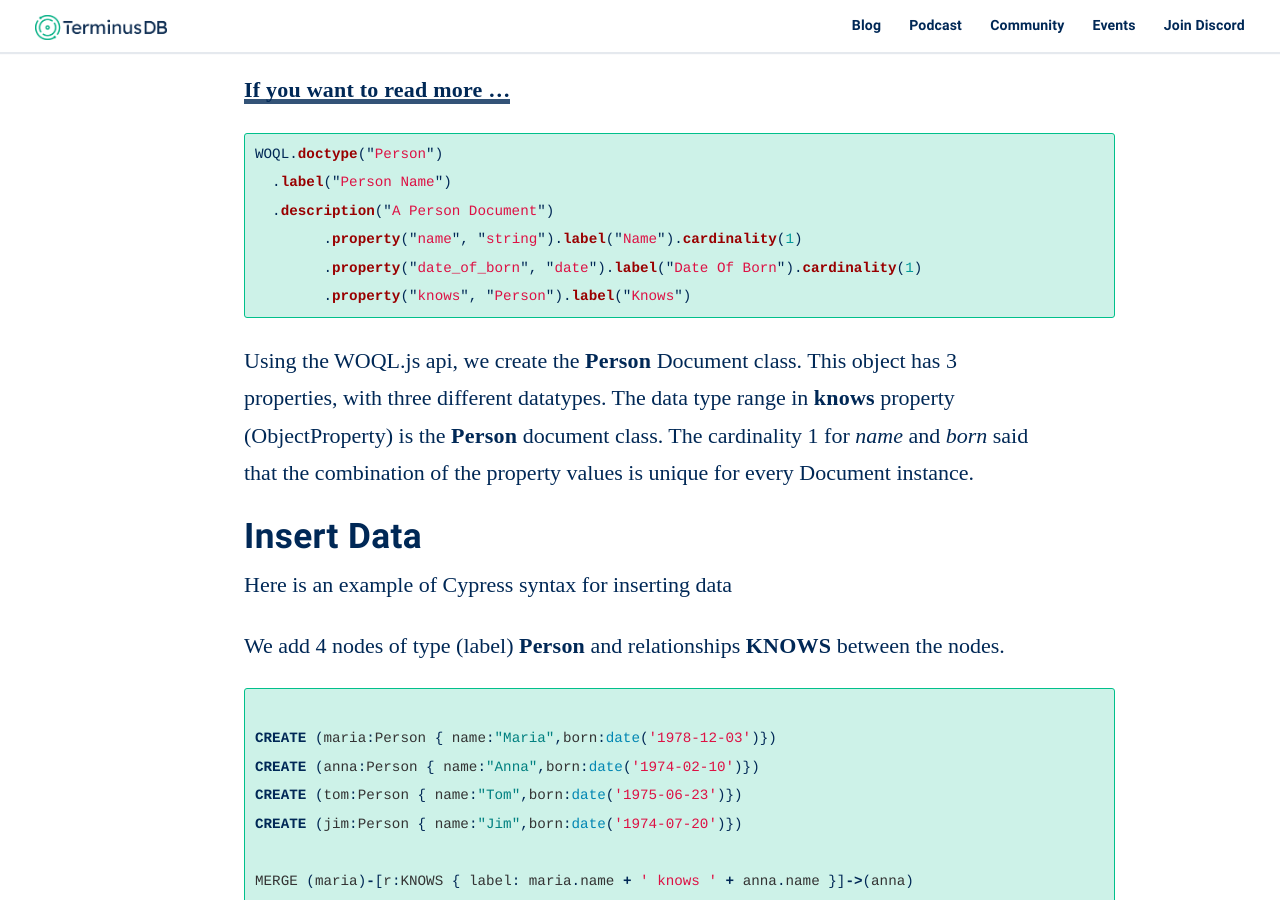
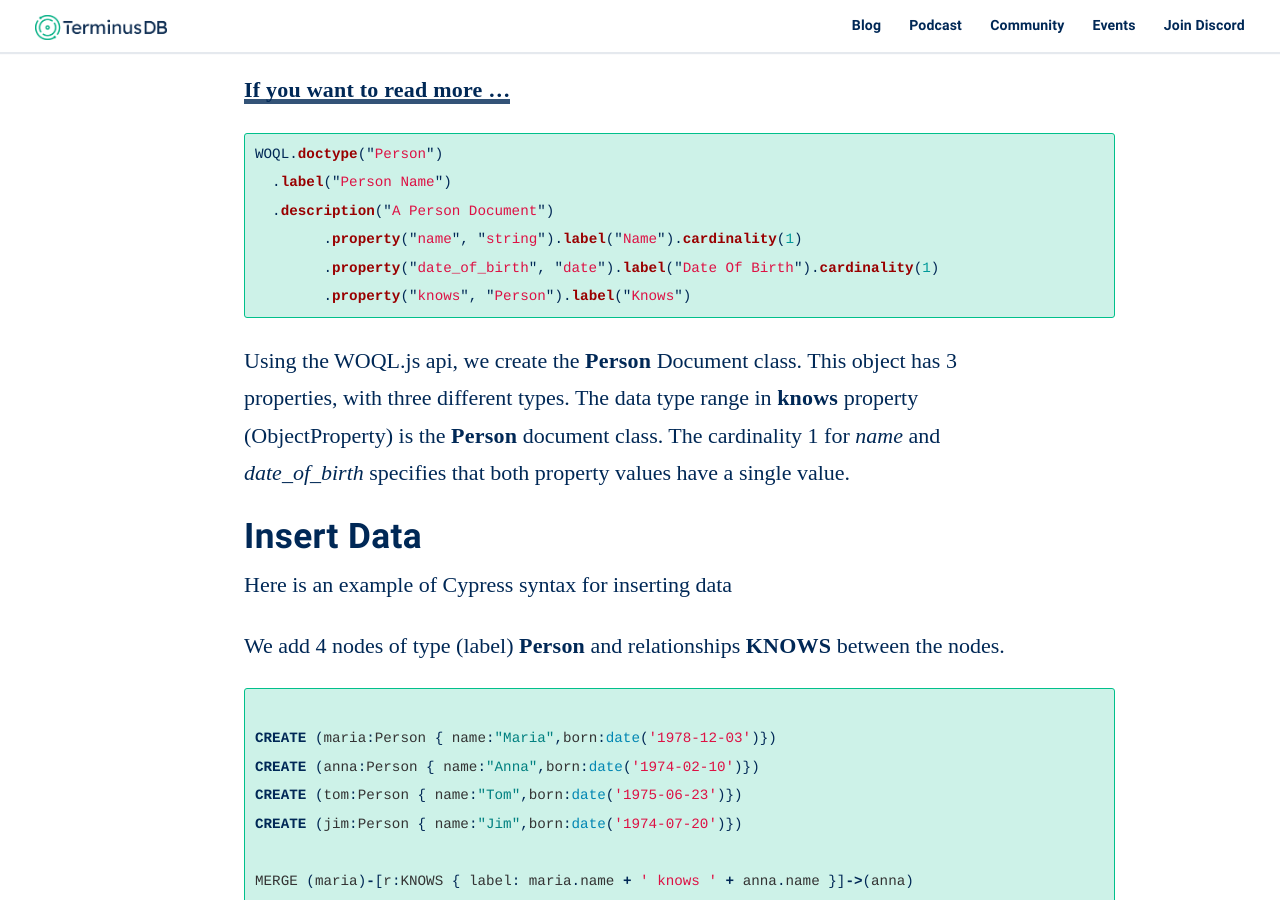
Before and after one commit to terminusdb/terminusdb-blog, a Jekyll site: the page built from _posts/2020-09-24-graph-databases-terminusdb-vs-neo4j.md, in a window 1280 px wide and 900 px high, scrolled down 4987 px. Built offline with Jekyll 4.4.1, drawn with Linux system fonts in a browser that asks for light colours; some web fonts are replaced; comment, search, counter and statistics services are not loaded; some of the changed text lies outside the part shown.

Commit message:
Fixed some text, changed city_of_born -> city_of_birth and same for date_of_born

````diff
--- a/_posts/2020-09-24-graph-databases-terminusdb-vs-neo4j.md
+++ b/_posts/2020-09-24-graph-databases-terminusdb-vs-neo4j.md
@@ -88,11 +88,11 @@
   .label("Person Name")
   .description("A Person Document")
 	.property("name", "string").label("Name").cardinality(1)
-	.property("date_of_born", "date").label("Date Of Born").cardinality(1)
+	.property("date_of_birth", "date").label("Date Of Birth").cardinality(1)
 	.property("knows", "Person").label("Knows")
 ```
 
-Using the WOQL.js api, we create the **Person** Document class. This object has 3 properties, with three different datatypes. The data type range in **knows** property (ObjectProperty) is the **Person** document class. The cardinality 1 for *name* and *born* said that the combination of the property values is unique for every Document instance.
+Using the WOQL.js api, we create the **Person** Document class. This object has 3 properties, with three different types. The data type range in **knows** property (ObjectProperty) is the **Person** document class. The cardinality 1 for *name* and *date_of_birth* specifies that both property values have a single value.
 
 ## Insert Data
 
@@ -119,7 +119,7 @@
 
 Let's see how we add documents and relationships with TerminusDB - queries are accessible in a very easy way with JavaScript using the woql.js layer.
 
-We create **Person** documents and we link this Documents using the property **"knows"** property in **Person** document. Our relationships link between documents has been created.
+We create **Person** documents and we link them using the **"knows"** property in **Person** document. Our relationships between documents have been created.
 
 ```js
 and(
@@ -129,22 +129,22 @@
   idgen("doc:Person",["Jim","1974-07-20"],"v:Jim"),
 
   insert("v:Maria", "Person").label("Maria")
-  .property("date_of_born", literal("1978-12-03",'date'))
+  .property("date_of_birth", literal("1978-12-03",'date'))
   .property("name", "Maria")
   .property("knows", "v:Anna"),
 
   insert("v:Anna", "Person").label("Anna")
-  .property("date_of_born", literal("1974-02-10",'date'))
+  .property("date_of_birth", literal("1974-02-10",'date'))
   .property("name", "Anna")
   .property("knows", "v:Tom"),
 
   insert("v:Tom", "Person").label("Tom")
-  .property("date_of_born", literal("1975-06-23",'date'))
+  .property("date_of_birth", literal("1975-06-23",'date'))
   .property("name", "Tom")
   .property("knows", "v:Maria"),
 
   insert("v:Jim", "Person").label("Jim")
-  .property("date_of_born", literal("1974-07-20",'date'))
+  .property("date_of_birth", literal("1974-07-20",'date'))
   .property("name", "Jim")
   .property("knows", "v:Tom")
 )
@@ -153,7 +153,7 @@
 
 ## Add a new node type and relationship
 
-In Neo4j we add a node with the label **City**, a new constaint and we connect our nodes **Person** and **City** with **CITY_OF_BORN** relationship
+In Neo4j we add a node with the label **City**, a new constaint and we connect our nodes **Person** and **City** with **CITY_OF_BIRTH** relationship
 
 ```sql
 CREATE(dublin:City { name:"Dublin"})
@@ -162,7 +162,7 @@
 
 MATCH (a:Person),(b:City)
 WHERE b.name = 'Dublin'
-MERGE (a)-[r:CITY_OF_BORN { label: a.name + ' born in ' + b.name }]->(b)
+MERGE (a)-[r:CITY_OF_BIRTH { label: a.name + ' born in ' + b.name }]->(b)
 RETURN type(r), r.label
 
 ```
@@ -173,11 +173,11 @@
 WOQL.doctype("City").label("City Name").description("A City name")
 ```
 
-We add a new property **city_of_born** in the Document **Person** with range type **City**.
+We add a new property **city_of_birth** in the Document **Person** with range type **City**.
 Here our relationship between **Person**->**City**
 
 ```js
-add_property("city_of_born","City").domain("Person")
+add_property("city_of_birth","City").domain("Person")
 ```
 
 Now update the data!!
@@ -187,7 +187,7 @@
   idgen("doc:City",["Dublin"],"v:City_id"),
   insert("v:City_id", "City").label("Dublin"),
   triple('v:Person','type','scm:Person'),
-  add_triple("v:Person","city_of_born","v:City_id")
+  add_triple("v:Person","city_of_birth","v:City_id")
 )
 
 ```
@@ -230,7 +230,7 @@
 WOQL.and(
   idgen("doc:Doctor",["Freud","1976-08-25"],"v:Freud"),
   insert("v:Freud", "Doctor").label("Freud")
-  .property("date_of_born", {'@value':"1976-08-25",'@type': 'xsd:date'})
+  .property("date_of_birth", literal("1976-08-25",'date'})
   .property("name", "Freud")
   .property("patient","doc:Person_Maria_1978-12-03")
   .property("patient","doc:Person_Tom_1975-06-23")
````
